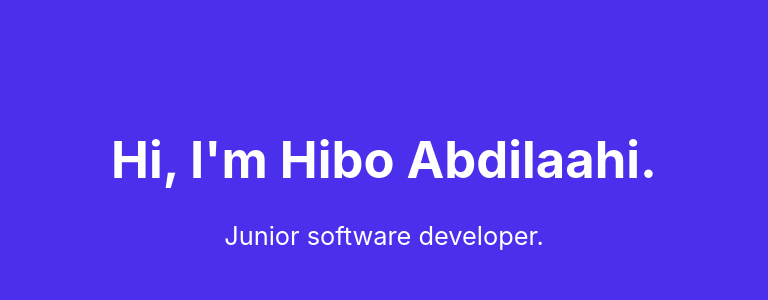
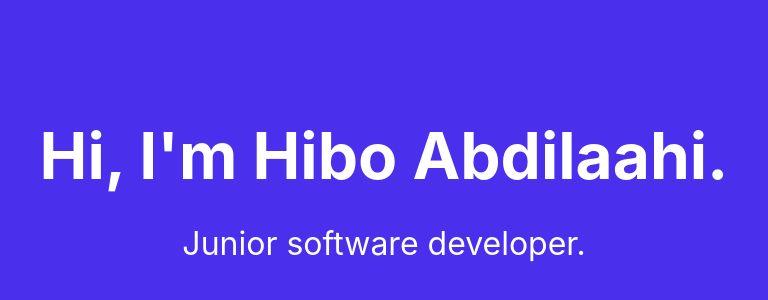
Before and after one commit to hiboabd/personal_website, a React (Create React App) app in the folder my-app/: page / in a window 768 px wide. Shown: the part 210-510 px from the top of the page. Built offline with nearby package versions, Linux system fonts and the light colour scheme.

Commit message:
Font size responsive for ipads

```diff
--- a/my-app/src/App.css
+++ b/my-app/src/App.css
@@ -39,9 +39,9 @@ p{
   margin-top: 30px;
 }
 
-/* If the viewing area is bigger than 1100px */
+/* If the viewing area is bigger than 1024px */
 /* width of my browser is 1199px */
-@media screen and (min-width: 1100px) {
+@media screen and (min-width: 1024px) {
   h1{
     text-align: center;
     font-size: 6rem;
@@ -54,3 +54,19 @@ p{
     color: white;
   }
 }
+
+/* If the viewing area is bigger than 768px and less than 1023px*/
+/* font sizing for ipads */
+@media screen and (min-width: 768px) and (max-width: 1023px){
+  h1{
+    text-align: center;
+    font-size: 4rem;
+    color: white;
+  }
+
+  p{
+    text-align: center;
+    font-size: 2rem;
+    color: white;
+  }
+}
```
